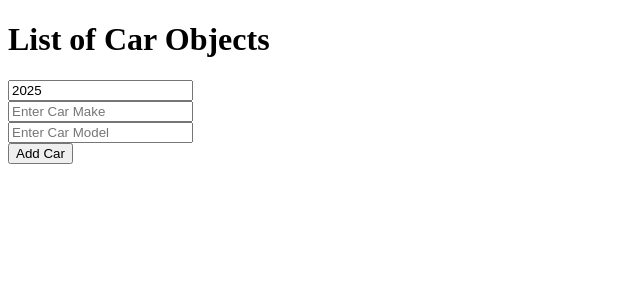
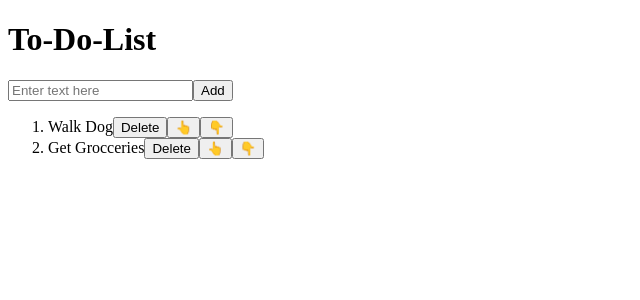
Before and after one commit to jaysinhzala/color-pickup-app, a React (Vite) app in the folder my-react-app/: page / in a window 1280 px wide. Shown: the top 300 px of the page, without its empty margins (0-640 px from the left). Built offline with nearby package versions, Linux system fonts and the light colour scheme.

Commit message:
Building todolist in react

```diff
--- a/my-react-app/src/App.jsx
+++ b/my-react-app/src/App.jsx
@@ -3,10 +3,10 @@
 //import Food from './Food.jsx';
 //import Card from './Card.jsx';
 //import Student from './Student.jsx';
-import MyComponent from './MyComponent.jsx';
+import ToDoList from './toDoList.jsx';
 
 function App() {
-  return(<MyComponent />);
+  return(<ToDoList />);
 }
 
 export default App
--- /dev/null
+++ b/my-react-app/src/ToDoList.jsx
@@ -0,0 +1,53 @@
+import { useState } from "react";
+
+function ToDoList() {
+    const [tasks, setTasks] = useState(["Walk Dog","Get Grocceries"]);
+    const [newTask, setNewTask] = useState("");
+
+    function handleInputChange(event) {
+        setNewTask(event.target.value);
+    }
+
+    function addTasks() {
+        setTasks = newTask;
+    }
+
+    function deleteTask(index) {
+
+    }
+
+    function moveTaskUp(index) {
+
+    }
+
+    function moveTaskDown(index) {
+
+    }
+
+    return (<div className="to-do-list">
+        <h1>To-Do-List</h1>
+
+        <input type="text"
+            placeholder="Enter text here"
+            value={newTask}
+            onChange={handleInputChange}>
+        </input>
+
+        <button onClick={addTasks}>Add</button>
+
+        <ol>
+            {tasks.map((task, index) =>
+            <li key={index}>
+                <span className="text">{task}</span>
+                <button className="delte-btn" onClick={() => deleteTask(index)}>Delete</button>
+
+                <button className="move-up-btn" onClick={() => moveTaskUp(index)}>👆</button>
+
+                <button className="move-down-btn" onClick={() => moveTaskDown(index)}>👇</button>
+            </li>)}
+        </ol>
+
+    </div>);
+}
+
+export default ToDoList;
```
Also changed, not shown: 1 other file (tests, documents, lock files or other folders).
